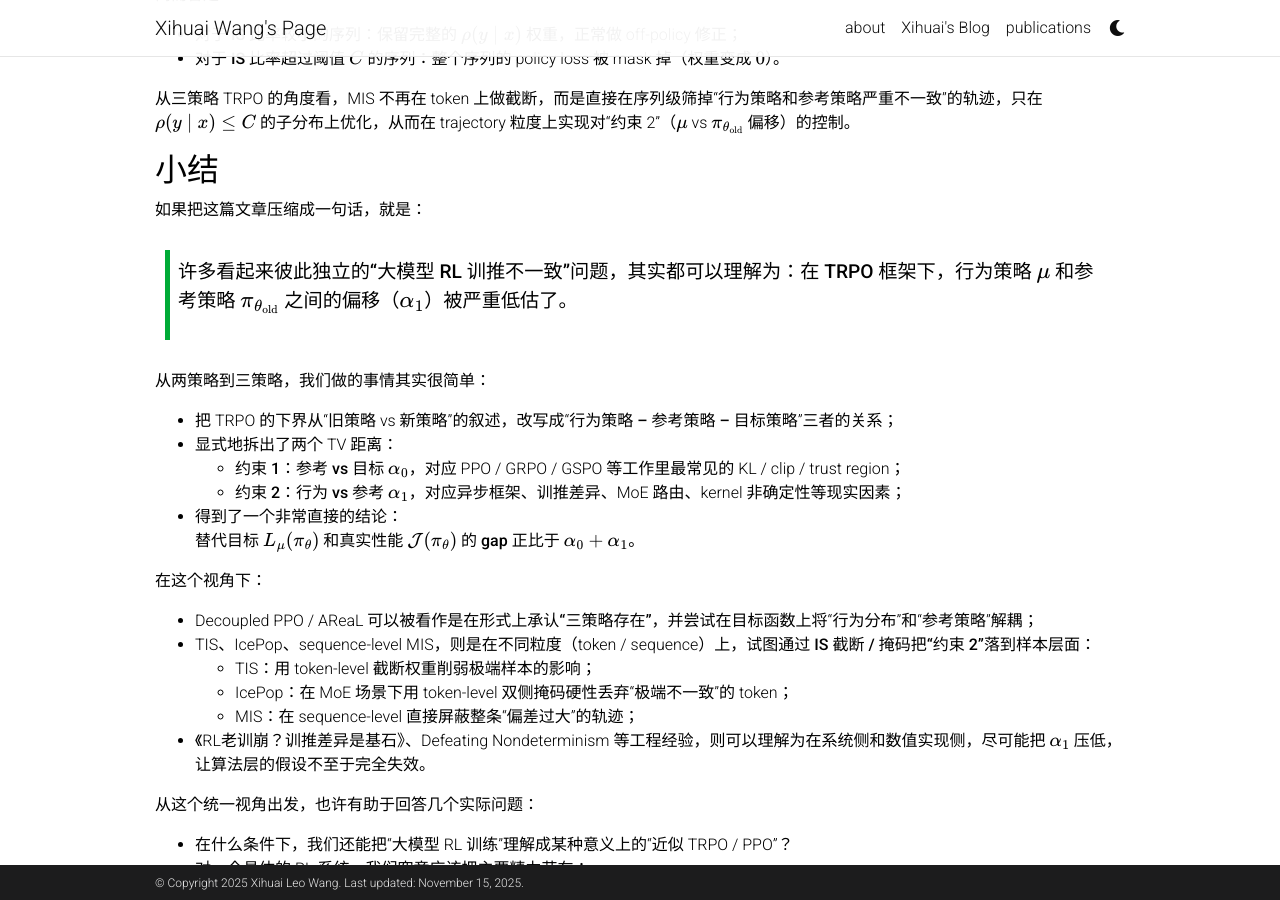
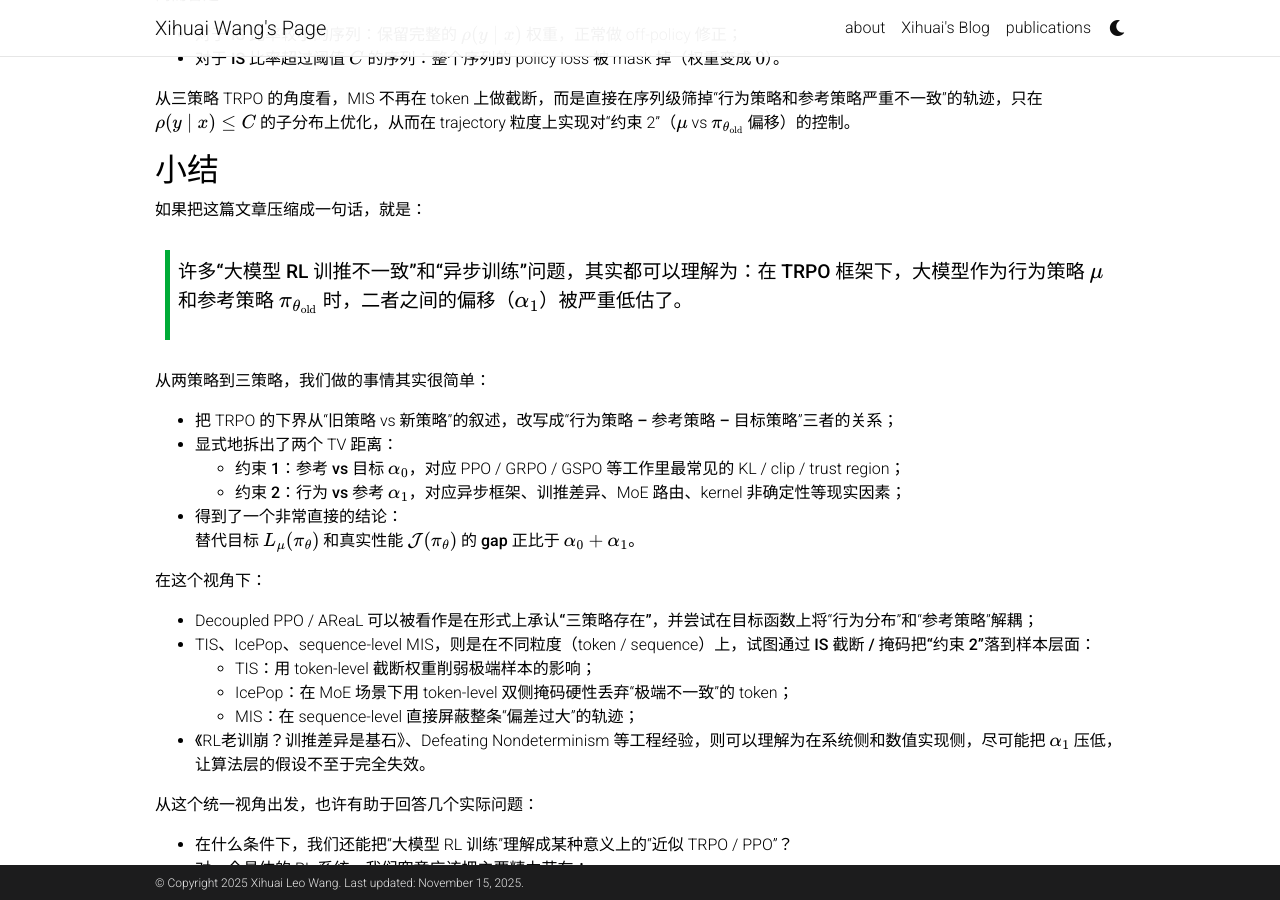
Before and after one commit to xihuai18/xihuai18.github.io, a Jekyll site: the page built from _posts/2025-11-15-three-policy.md, in a window 1280 px wide and 900 px high, scrolled down 8068 px. Built offline with Jekyll 4.4.1, drawn with Linux system fonts in a browser that asks for light colours; comment, search, counter and statistics services are not loaded; a style sheet for code colours, icons or effects is not loaded.

Commit message:
优化总结表述，明确大模型 RL 训推不一致与异步训练问题的关系，增强逻辑性

```diff
--- a/_posts/2025-11-15-three-policy.md
+++ b/_posts/2025-11-15-three-policy.md
@@ -467,7 +467,7 @@ $$
 
 如果把这篇文章压缩成一句话，就是：
 
-> **许多看起来彼此独立的“大模型 RL 训推不一致”问题，其实都可以理解为：在 TRPO 框架下，行为策略 $\mu$ 和参考策略 $\pi_{\theta_{\text{old}}}$ 之间的偏移（$\alpha_1$）被严重低估了。**
+> **许多“大模型 RL 训推不一致”和“异步训练”问题，其实都可以理解为：在 TRPO 框架下，大模型作为行为策略 $\mu$ 和参考策略 $\pi_{\theta_{\text{old}}}$ 时，二者之间的偏移（$\alpha_1$）被严重低估了。**
 
 从两策略到三策略，我们做的事情其实很简单：
 
```
